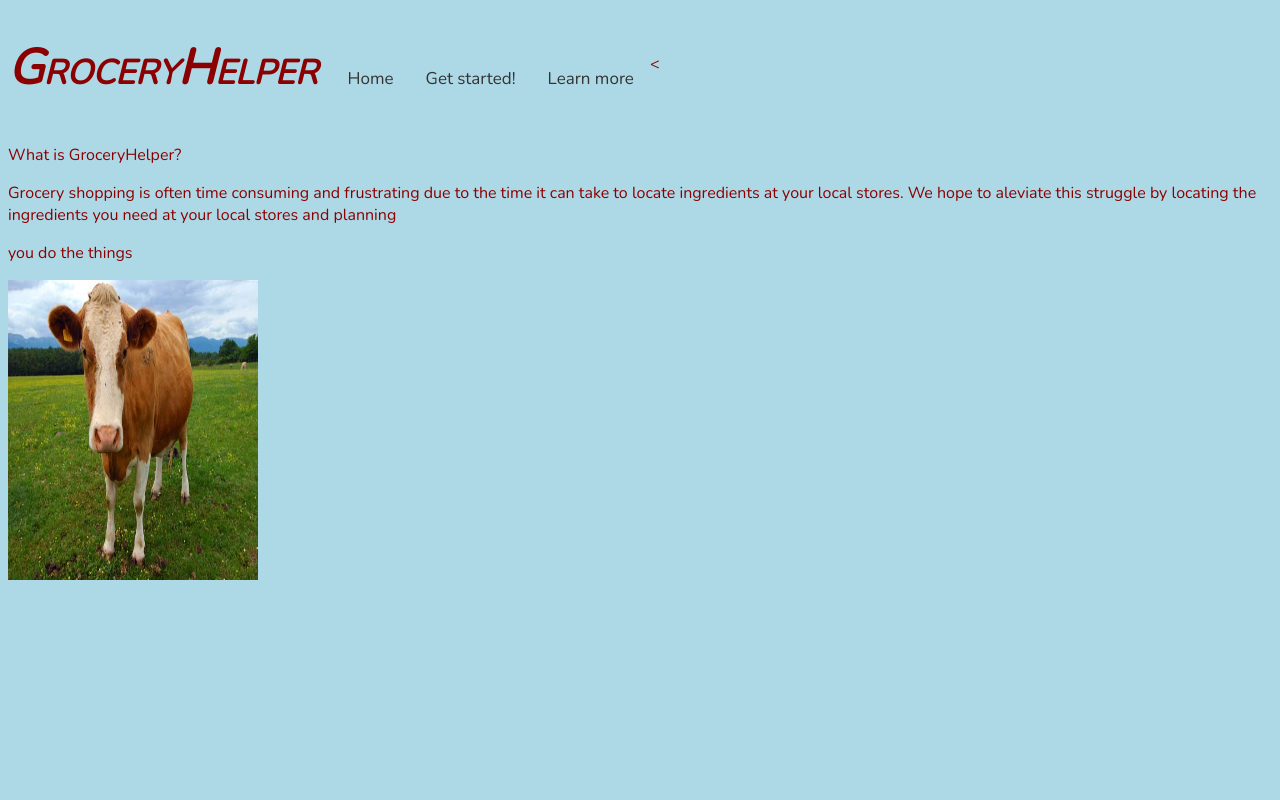
After one commit to kylecombes/GroceryHelper, a Flask app: template templates/about.html in a window 1280 px wide. The commit adds this page. Run offline with Flask 2, Linux system fonts and the light colour scheme; the template is opened without the code that fills it, so the values that code supplies are empty.

Commit message:
I made the return form but I have been unable to fully test it bec I was using the wrong dummy data. will confirm later

```diff
--- /dev/null
+++ b/static/styles.css
@@ -0,0 +1,93 @@
+h1 {
+  display: inline-block;
+  font-family: Nunito;
+	font-size: 49px;
+	font-style: oblique;
+	font-variant: small-caps;
+	font-weight: bold;
+	line-height: 53.9px;
+
+      }
+
+ body {
+  display: block;
+  /*padding-left: 11em;*/
+
+  font-family: Nunito;
+  color: darkred;
+   background-color: lightblue;
+ }
+/* Add a black background color to the top navigation */
+.topnav {
+    display: inline-block;
+    position: relative;
+    left:10px;
+    top:20px;
+    background-color: lightblue;
+    overflow: scroll;
+
+}
+
+/* Style the links inside the navigation bar */
+.topnav a {
+    float: left;
+    display: inline;
+    color: #333;
+    text-align: center;
+    padding: 14px 16px;
+    text-decoration: none;
+    font-size: 17px;
+}
+
+/* Change the color of links on hover */
+.topnav a:hover {
+    background-color: #ddd;
+    color: black;
+}
+/* Add a color to the active/current link */
+.topnav a.active {
+    background-color: lightblue;
+    color: white;
+}
+
+background-color: #333;
++p {
+font-family: "Didact Gothic";
+font-size: 20px;
+font-style: normal;
+font-variant: normal;
+font-weight: 400;
+line-height: 20px;
+ }
+
+
+/*
+ div {
+     display: block;
+ }
++
+ li {
++    display: block;
+     float: left;
+ }
+
+@@ -29,11 +81,13 @@ li a {
+ }
+
+ /* Change the link color to #111 (black) on hover */
+/*li a:hover {
++    display: block;
+     background-color: #111;
+ }
+
+ h1 {
++  display: block;
+   font-family: Helvetica, Geneva, Arial,
+         SunSans-Regular, sans-serif }
+
+@@ -46,4 +100,4 @@ h1 {
+ address {
+   margin-top: 1em;
+   padding-top: 1em;
+
++  border-top: thin dotted } */
--- /dev/null
+++ b/templates/about.html
@@ -0,0 +1,36 @@
+
+         <title>GroceryHelper</title>
+         <link rel="stylesheet" type="text/css" href="{{ url_for('static', filename='styles.css') }}">
+        <link rel="stylesheet" type="text/css" href="//fonts.googleapis.com/css?family=Nunito" />
+        <link rel="stylesheet" type="text/css" href="//fonts.googleapis.com/css?family=Didact+Gothic" />
+     </head>
+ <body>
+  <div>
+     <h1>GroceryHelper</h1>
+
+    <div class = "topnav" id = "myTopnav">
+
+      <!--<ul>
+         <li><a href="http://127.0.0.1:5000/app">Get started!</a></li>
+         <li><a href="http://127.0.0.1:5000/about_team">Learn more</a></li>
+      </ul> -->
+      <a href="http://127.0.0.1:5000/">Home</a>
+      <a href="http://127.0.0.1:5000/app">Get started!</a>
+      <a href="http://127.0.0.1:5000/about_team">Learn more</a><
+   </div>
+  <div>
+</div>
+  <div id = "section">
+     <p> What is GroceryHelper?</p>
+
+    <p>
+       Grocery shopping is often time consuming and frustrating due to the time it
+       can take to locate ingredients at your local stores. We hope to aleviate this
+       struggle by locating the ingredients you need at your local stores and planning
+
+       <p>you do the things</p>
+
+ </div>
+<img src="{{ url_for('static', filename='cow.jpg') }}" width="250" height="300">
+ </body>
+   </html>
--- a/webapp/templates/address_input.html
+++ b/templates/address_input.html
@@ -25,7 +25,7 @@
    <input type="text" name="state" maxlength="2"><br>
 
    Zip Code:<br>
-   <input type="number" name="zip" maxlength="5"><br>
+   <input type="number" name="zip" minlength="5" maxlength="5"><br>
 
    <input type="submit" value="Submit">
   </form>
--- a/webapp/templates/confirm.html
+++ b/templates/confirm2.html
@@ -1,11 +1,16 @@
 <!DOCTYPE html>
 <html>
     <head>
+        <meta charset="utf-8">
         <title>
             GroceryHelper is working on helping you!
         </title>
     </head>
     <body>
       <h1>The shit works</h1>
+      <body>
+        <p>{{cuisine}}
+        <p>{{location}}</p>
+        <p>{{stops}}</p>
     </body>
 </html>
--- a/webapp/templates/food_input.html
+++ b/templates/food_input.html
@@ -29,7 +29,7 @@
   <input type="text" name="state" maxlength="2"><br>
 
   Zip Code:<br>
-  <input type="number" name="zip" maxlength="5"><br>
+  <input type="number" name="zip" minlength="5" maxlength="5"><br>
   <input type="submit" value="Submit">
   </form>
 </body>
--- a/webapp/webapp_flask.py
+++ b/webapp_flask.py
@@ -3,9 +3,23 @@ webapp for GroceryHelper Project Flask Code
 """
 
 from flask import Flask
+
+import json
+import math
+from pprint import pprint
+from urllib.parse import urlencode
+from urllib.request import urlopen
+
+from keys import *
+
+from geolocation import Geolocation
+from database import StoreInfoAccessor
+from models import Location, Store
 from flask import render_template
 from flask import request
-
+from models import Location
+from planning import TripPlan, TripStop
+from main import find_routes_given_ingredients
 
 app = Flask(__name__)
 
@@ -54,38 +68,74 @@ def input():
 
 
 @app.route('/food', methods=['GET','POST'])
-def getting_food():
+def getting_food(location=None,stops=None,cuisine=None):
   error = None
   if request.method == 'POST':
       if request.form['type'] and request.form['housenum'] and request.form['street'] and request.form['city'] and request.form['state'] and request.form['zip']:
           error = None
-          #after importing
+
+        #   zipcode = int(request.form['zip'])
+          cuisine = request.form['type']
+        #   street_address = request.form['housenum'] + ' ' + request.form['street']
+        #   city = request.form['city']
+        #   state = request.form['state']
+        #   ingredients = request.form['ingredients']
+          #
+          #
+        #   loc = Location(street_address, city, state, zipcode)
+        #   results = find_routes_given_ingredients(loc, ingredients)
+        #   trip_stops = get_stops_as_list(results)
+
+          trip_stops = "testing displaying the stops"
+          loc = "testing displaying the location"
 
           #convert zip to integer
           #loc = Location('street'....)#check order in top level of models.py
           #send loc data to find_routes_given_ingredients in main
-
           #result of sending data is an object I can call get_stops_as list on
-
           #call method get_stops as list it will return a list of trip stops
           #in tripstop class you can get a list of trip stops
-          #
-
           #import find routes to user location and pass in the loc and list of ingredients
 
-          return render_template('confirm.html')
+          return render_template('confirm2.html', location=loc, stops=trip_stops, cuisine=cuisine)
       else:
           error = None
           return render_template('food_input.html')
 
 @app.route('/address', methods=['GET','POST'])
-def getting_address():
+def getting_address(location=None,stops=None):
   error = None
   if request.method == 'POST':
       if request.form['housenum'] and request.form['street'] and request.form['city'] and request.form['state'] and request.form['zip']:
           error = None
-          #now that all of the inputs from the user are accounted for call the code function
-          return render_template('confirm.html')
+
+          zipcode = int(request.form['zip'])
+          street_address = str(request.form['housenum'] + ' ' + request.form['street'])
+          city = str(request.form['city'])
+          state = str(request.form['state'])
+          ingredients = str(request.form['ingredients'])
+          type_check = type(zipcode)
+
+          ##throwing an internal error when I try with random addresses. I think there are
+          ##only specific ones I can use from a dataset...
+        #   loc = Location(street_address, city, state, zipcode)
+        #   results = find_routes_given_ingredients(loc, ingredients)
+        #   trip_stops = get_stops_as_list(results)
+
+          trip_stops = "testing displaying the plan"
+          loc = "testing displaying the user location"
+
+          return render_template('confirm.html', location=loc, stops=trip_stops)
+
+            #convert zip to integer
+            #loc = Location('street'....)#check order in top level of models.py
+            #send loc data to find_routes_given_ingredients in main
+            #result of sending data is an object I can call get_stops_as list on
+            #call method get_stops as list it will return a list of trip stops
+            #in tripstop class you can get a list of trip stops
+            #import find routes to user location and pass in the loc and list of ingredients
+            #now that all of the inputs from the user are accounted for call the code function
+
       else:
           error = None
           return render_template('address_input.html')
```
Also changed, not shown: templates/confirm.html (added, +16 -0 lines), webapp/static/styles.css (deleted, +0 -46 lines), webapp/templates/about.html (deleted, +0 -30 lines), static/cow.jpg (renamed from webapp/static/cow.jpg), templates/about_team.html (renamed from webapp/templates/about_team.html), templates/index.html (renamed from webapp/templates/index.html).
